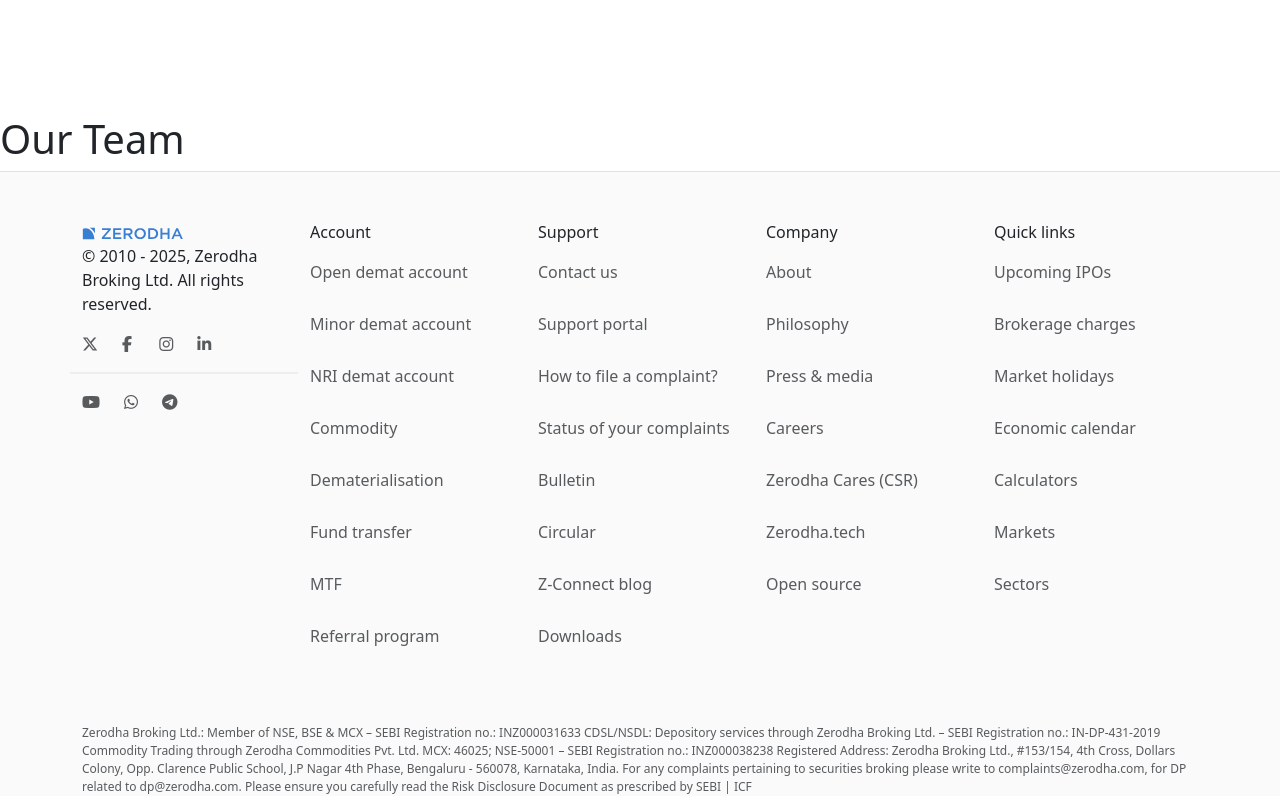
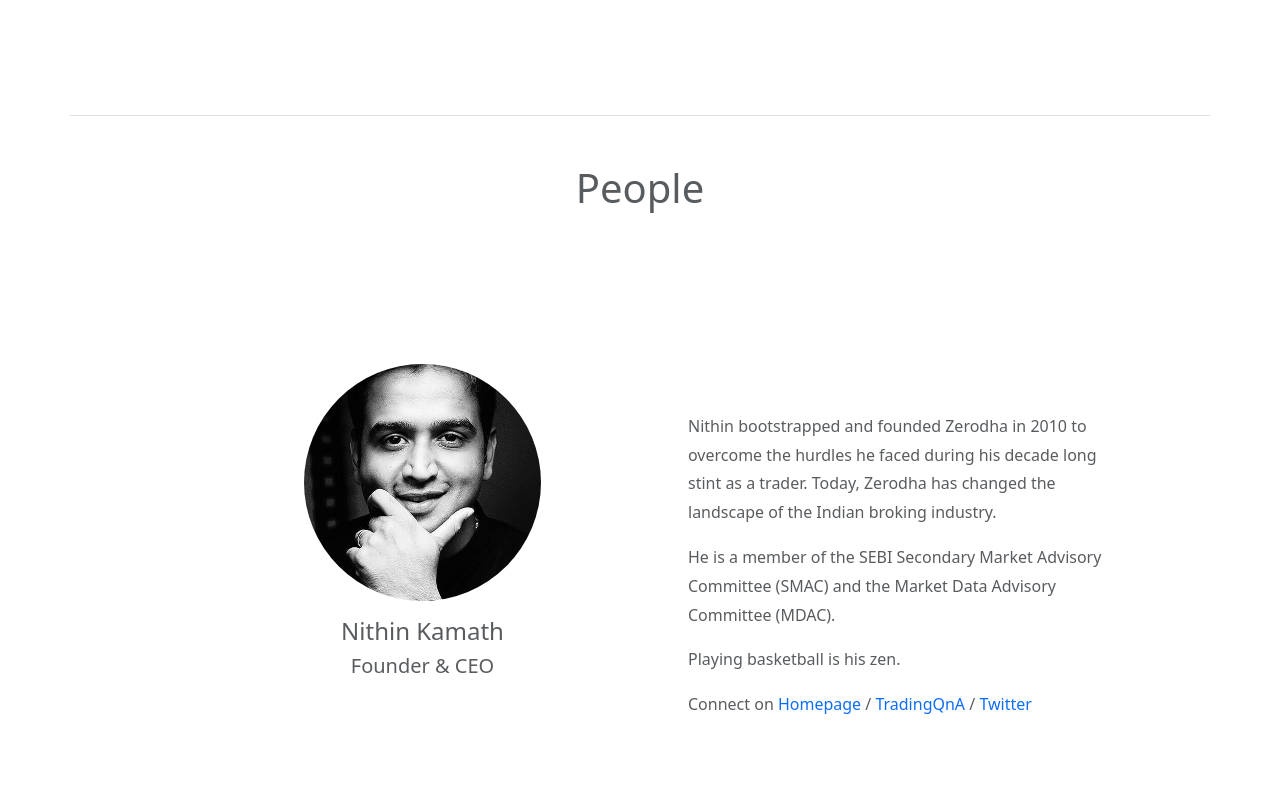
Before and after one commit to koushik369mondal/Zerodha_Clone, a React (Vite) app in the folder frontend/: page /about in a window 1280 px wide. Shown: the part 908-1704 px from the top of the page. Built offline with nearby package versions, Linux system fonts and the light colour scheme.

Commit message:
Team component implementation

```diff
--- a/frontend/src/landing_page/about/Team.jsx
+++ b/frontend/src/landing_page/about/Team.jsx
@@ -1,9 +1,37 @@
-import React from 'react'
+import React from "react";
 
 export default function Team() {
     return (
         <div>
-            <h1>Our Team</h1>
+            <div className="container">
+                <div className="row p-5 border-top">
+                    <h1 className="text-center text-muted">People</h1>
+                </div>
+                <div
+                    className="row p-5 text-muted fs-6"
+                    style={{ lineHeight: "1.8", fontSize: "1.2em" }}
+                >
+                    <div className="col-1"></div>
+                    <div className="col-5 p-5 text-center">
+                        <img src="media/images/nithinKamath.jpg" alt="" style={{ borderRadius: "100%", width:"70%" }} />
+                        <h4 className="mt-3">Nithin Kamath</h4>
+                        <h5 className="mt-1">Founder & CEO</h5>
+                    </div>
+                    <div className="col-6 p-5 mt-5">
+                        <p>
+                            Nithin bootstrapped and founded Zerodha in 2010 to overcome the
+                            hurdles he faced during his decade long stint as a trader. Today,
+                            Zerodha has changed the landscape of the Indian broking industry.
+                        </p>
+                        <p>
+                            He is a member of the SEBI Secondary Market Advisory Committee
+                            (SMAC) and the Market Data Advisory Committee (MDAC).{" "}
+                        </p>
+                        <p>Playing basketball is his zen. </p>
+                        <p>Connect on <a href="">Homepage</a> / <a href="">TradingQnA</a> / <a href="">Twitter</a></p>
+                    </div>
+                </div>
+            </div>
         </div>
-    )
+    );
 }
```
